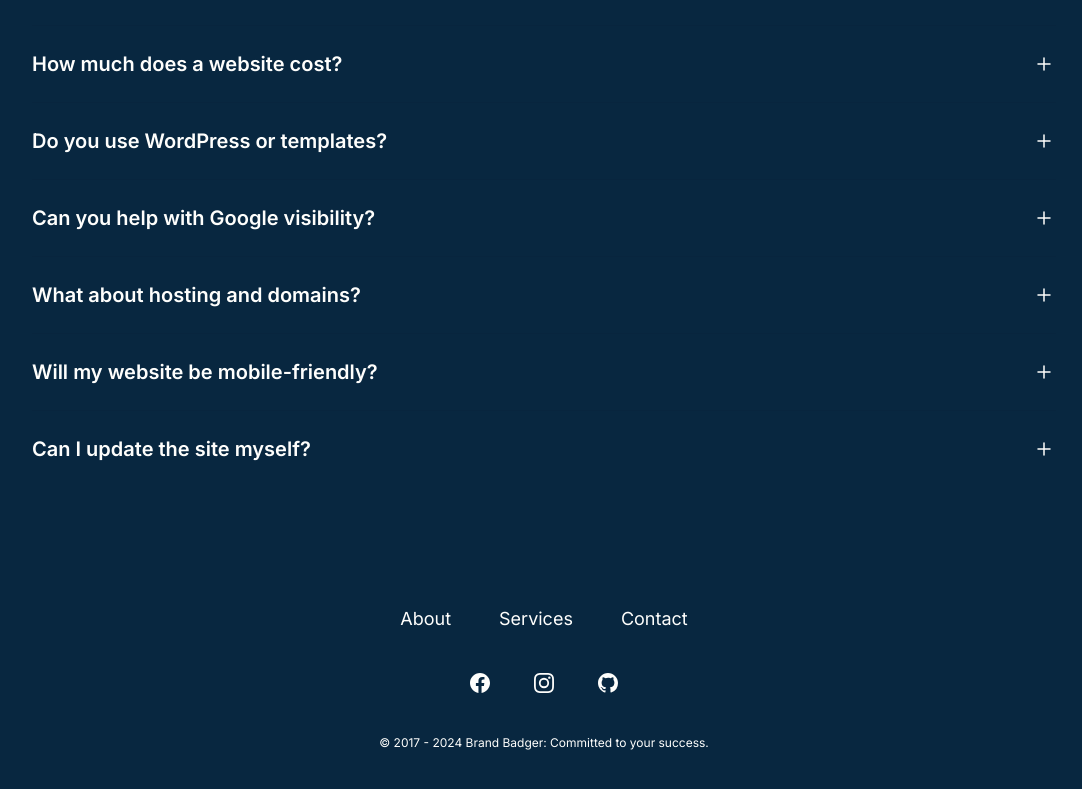
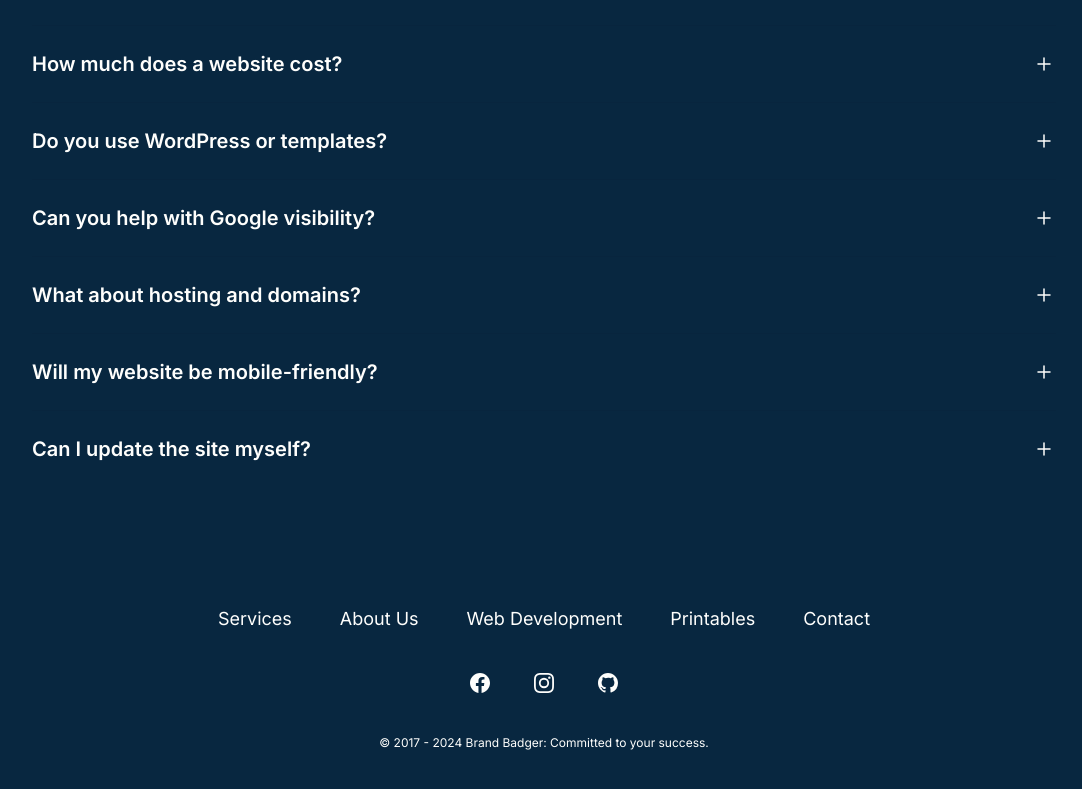
Before and after one commit to andyjterry/vitalize, a Nuxt app: page / in a window 1280 px wide. Shown: the part 2741-3530 px from the top of the page, without its empty margins (96-1178 px from the left). Built offline with nearby package versions, Linux system fonts and the light colour scheme; a web font is replaced by a local one.

Commit message:
update Footer

```diff
--- a/components/footer/Footer.vue
+++ b/components/footer/Footer.vue
@@ -2,7 +2,7 @@
     <footer class="bg-dark text-light">
       <div class="mx-auto max-w-7xl overflow-hidden px-6 py-20 sm:py-24 lg:px-8">
         <nav class="-mb-6 columns-2 sm:flex sm:justify-center sm:space-x-12" aria-label="Footer">
-          <div v-for="item in navigation.main" :key="item.name" class="pb-6">
+          <div v-for="item in footerNavigation" :key="item.name" class="pb-6">
             <a :href="item.href" class="text-lg leading-6 hover:text-orange-500">{{ item.name }}</a>
           </div>
         </nav>
@@ -20,8 +20,10 @@
 
   <script setup>
   import { defineComponent, h } from 'vue'
+  import navigationData from "~/data/navigation.json";
 
   const currentYear = ref(new Date().getFullYear())
+  const footerNavigation = navigationData.navigation.filter((item) => item.footer);
 
   const navigation = {
     main: [
```
